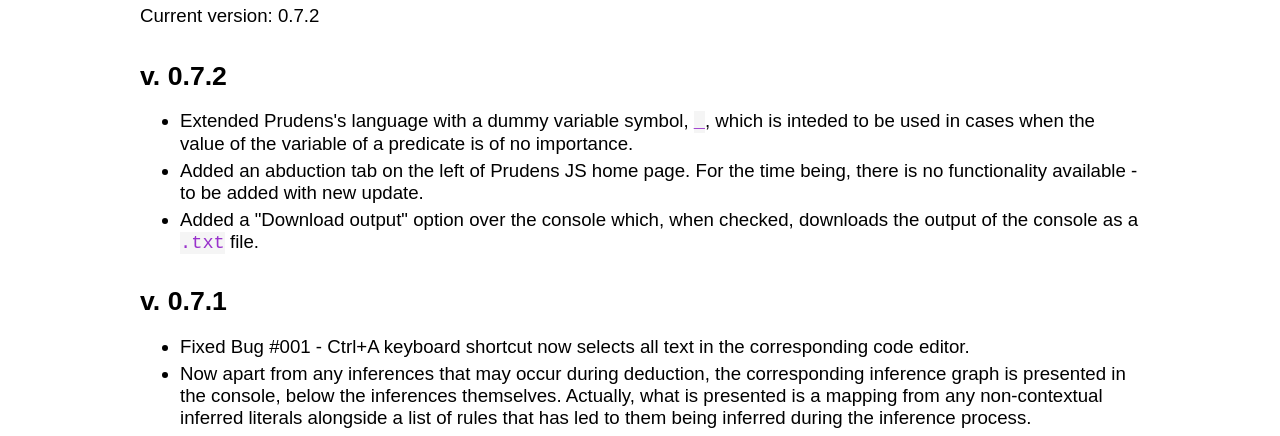
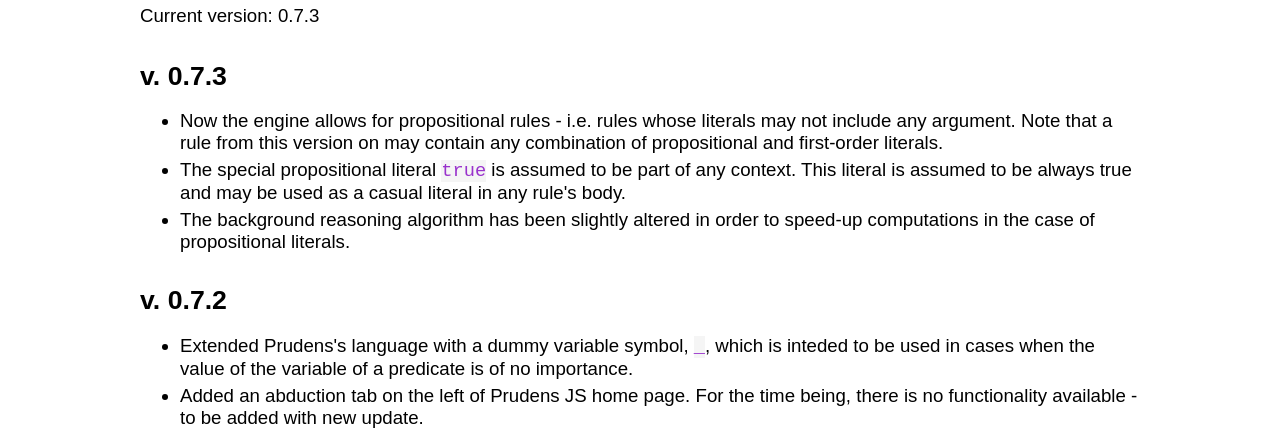
Before and after one commit to VMarkos/prudens-js, a plain HTML site: page changelog.html in a window 1280 px wide. Shown: the part 165-601 px from the top of the page. Drawn offline with Linux system fonts and the light colour scheme.

Commit message:
Update changelog.

```diff
--- a/changelog.html
+++ b/changelog.html
@@ -34,7 +34,17 @@
             <div class="changelog">
                 <div class="changelog-body">
                     <h1>Changelog</h1>
-                    <p>Current version: 0.7.2</p>
+                    <p>Current version: 0.7.3</p>
+                    <h3>v. 0.7.3</h3>
+                    <ul>
+                        <li>Now the engine allows for propositional rules - i.e. rules whose literals may not include any argument. Note that a rule from
+                            this version on may contain any combination of propositional and first-order literals.
+                        </li>
+                        <li>The special propositional literal <span class="code">true</span> is assumed to be part of any context. This literal is assumed to
+                            be always true and may be used as a casual literal in any rule's body.
+                        </li>
+                        <li>The background reasoning algorithm has been slightly altered in order to speed-up computations in the case of propositional literals.</li>
+                    </ul>
                     <h3>v. 0.7.2</h3>
                     <ul>
                         <li>Extended Prudens's language with a dummy variable symbol, <span class="code">_</span>, which is inteded to be used in cases when the value of the variable of
```
